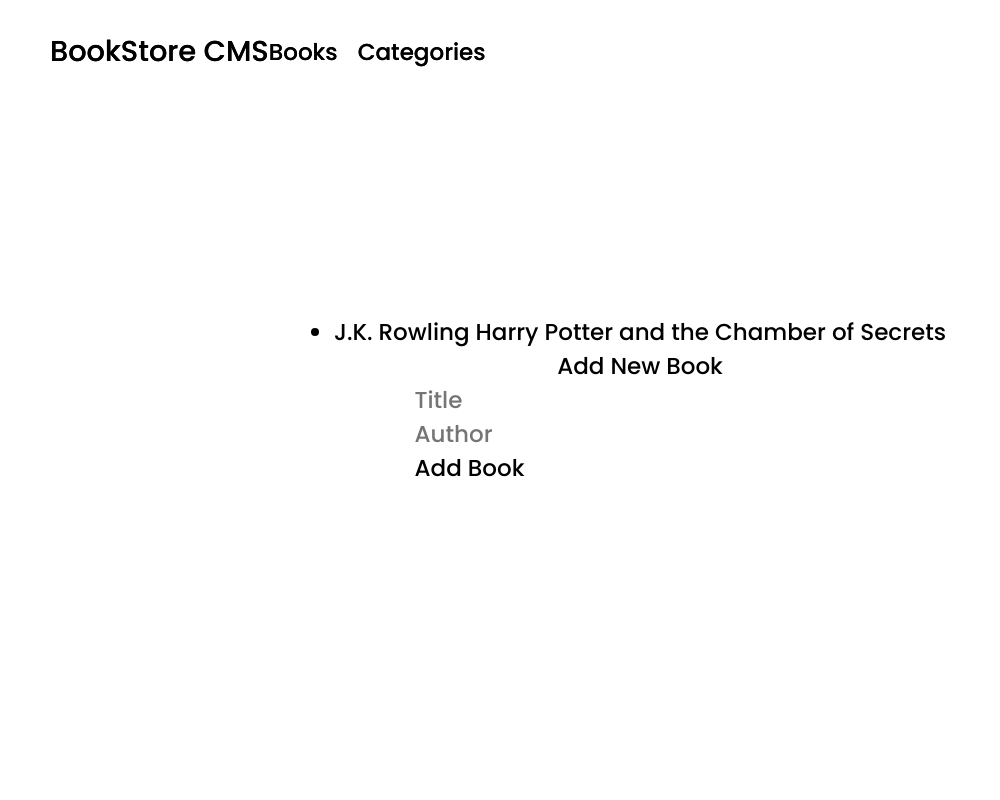
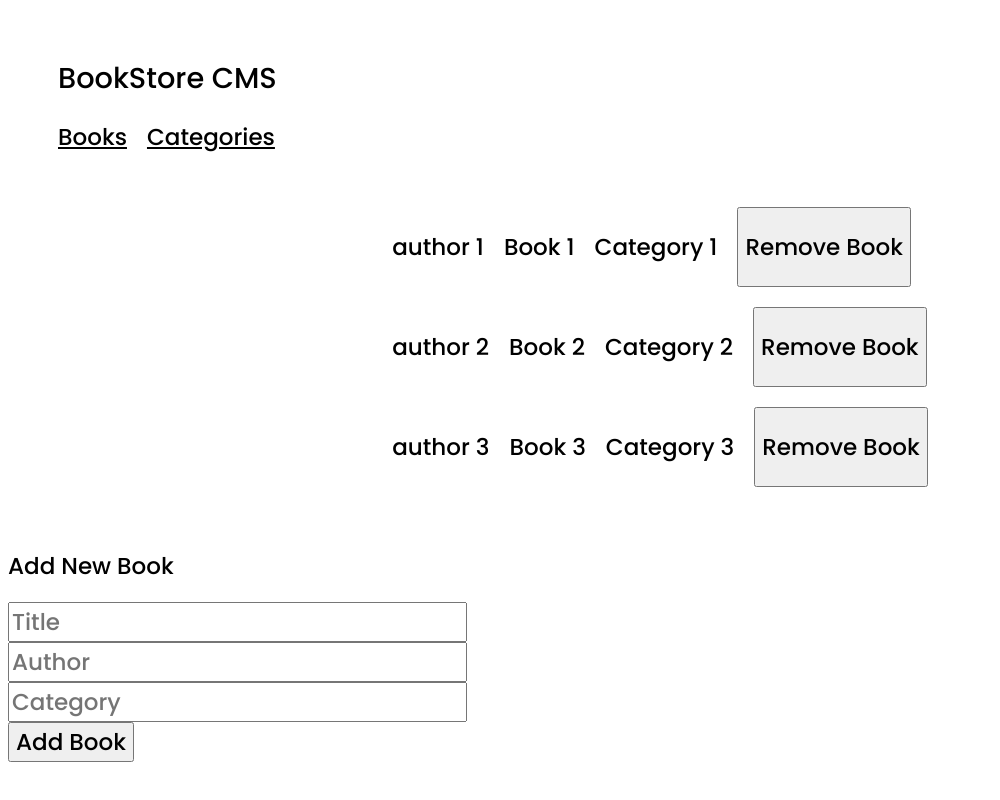
Before and after one commit to deyemiobaa/bookstore, a React (Create React App) app: page / in a window 1280 px wide. Shown: the whole page, without its empty margins (0-1000 px from the left). Built offline with nearby package versions, Linux system fonts and the light colour scheme.

Commit message:
dispatch actions for add, remove Book & categories

```diff
--- a/src/app/App.scss
+++ b/src/app/App.scss
@@ -6,20 +6,19 @@ $font: 500 1.2rem 'Poppins',
   sans-serif;
 
 * {
-  margin: 0;
-  padding: 0;
-  border: 0;
-  background: none;
-  box-sizing: border-box;
-  text-decoration: none;
   font: $font;
   color: $text-color;
 }
 
-.container {
+.book-list {
   display: flex;
   flex-direction: column;
   justify-content: center;
   align-items: center;
-  height: 100vh;
+
+  li {
+    display: flex;
+    column-gap: 20px;
+    margin-bottom: 20px;
+  }
 }
--- a/src/components/book/book-item.js
+++ b/src/components/book/book-item.js
@@ -1,17 +1,31 @@
 import React from 'react';
 import PropTypes from 'prop-types';
+import { useDispatch } from 'react-redux';
+import { removeBook } from '../../redux/books/booksSlice';
 
-const Book = ({ author, title }) => (
-  <li>
-    {author}
-    {' '}
-    {title}
-  </li>
-);
+const Book = ({
+  author, title, category, id,
+}) => {
+  const dispatch = useDispatch();
+  const handleClick = ({ target }) => {
+    const { id } = target;
+    dispatch(removeBook(Number(id)));
+  };
+  return (
+    <li>
+      <p>{author}</p>
+      <p>{title}</p>
+      <p>{category}</p>
+      <button type="button" onClick={handleClick} id={id}>Remove Book</button>
+    </li>
+  );
+};
 
 Book.propTypes = {
   author: PropTypes.string.isRequired,
   title: PropTypes.string.isRequired,
+  category: PropTypes.string.isRequired,
+  id: PropTypes.number.isRequired,
 };
 
 export default Book;
--- a/src/components/form/book-submit.js
+++ b/src/components/form/book-submit.js
@@ -1,34 +1,53 @@
 import React from 'react';
+import { useDispatch } from 'react-redux';
+import { addBook } from '../../redux/books/booksSlice';
 
-class Form extends React.PureComponent {
-  render() {
+const Form = () => {
+  const dispatch = useDispatch();
+  const handleSubmit = (e) => {
+    e.preventDefault();
+    const author = e.target.elements.author.value;
+    const title = e.target.elements.title.value;
+    const category = e.target.elements.category.value;
+    dispatch(addBook({ author, title, category }));
+  };
   return (
-      <>
+    <div>
       <h2>Add New Book</h2>
-        <form action="#">
+      <form onSubmit={handleSubmit}>
         <div className="form-group">
           <input
             type="text"
             className="form-control"
-              id="title"
+            name="title"
             placeholder="Title"
+            required
           />
         </div>
         <div className="form-group">
           <input
             type="text"
             className="form-control"
-              id="author"
+            name="author"
             placeholder="Author"
+            required
+          />
+        </div>
+        <div className="form-group">
+          <input
+            type="text"
+            className="form-control"
+            name="category"
+            placeholder="Category"
+            required
           />
         </div>
         <button type="submit" className="btn btn-primary">
           Add Book
         </button>
       </form>
-      </>
+    </div>
   );
-  }
-}
+};
 
 export default Form;
--- a/src/components/header/nav.scss
+++ b/src/components/header/nav.scss
@@ -6,21 +6,11 @@ $font: 500 1.2rem 'Poppins',
   sans-serif;
 
 * {
-  margin: 0;
-  padding: 0;
-  border: 0;
-  background: none;
-  box-sizing: border-box;
-  text-decoration: none;
   font: $font;
   color: $text-color;
 }
 
 .navigation {
-  display: flex;
-  width: 100%;
-  position: fixed;
-  top: 0;
   padding: $padding 50px;
 }
 
--- a/src/redux/books/books.js
+++ b/src/redux/books/books.js
@@ -1,21 +1,31 @@
-import React from 'react';
+import React, { useEffect } from 'react';
+import { useSelector } from 'react-redux';
 import Book from '../../components/book/book-item';
-import NavBar from '../../components/header/navigation';
 import Form from '../../components/form/book-submit';
+import { selectAllBooks } from './booksSlice';
 
-const Books = () => (
-  <div className="container">
-    <NavBar />
+const Books = () => {
+  const allBooks = useSelector(selectAllBooks);
+  useEffect(() => {
+  }, []);
+  return (
+    <>
       <div className="book-list">
         <ul>
+          {allBooks.map((book) => (
             <Book
-          author="J.K. Rowling"
-          title="Harry Potter and the Chamber of Secrets"
+              id={book.id}
+              key={book.id}
+              author={book.author}
+              title={book.title}
+              category={book.category}
             />
+          ))}
         </ul>
       </div>
       <Form />
-  </div>
+    </>
   );
+};
 
 export default Books;
--- a/src/redux/books/booksSlice.js
+++ b/src/redux/books/booksSlice.js
@@ -1,22 +1,41 @@
 const ADD_BOOK = 'bookstore/books/ADD_BOOK';
 const REMOVE_BOOK = 'bookstore/books/REMOVE_BOOK';
 
-const initialState = [];
-const BookReducer = (state = initialState, action) => {
+const initialState = [
+  {
+    id: 1, author: 'author 1', title: 'Book 1', category: 'Category 1',
+  },
+  {
+    id: 2, author: 'author 2', title: 'Book 2', category: 'Category 2',
+  },
+  {
+    id: 3, author: 'author 3', title: 'Book 3', category: 'Category 3',
+  },
+];
+const BookReducer = (allBooks = initialState, action) => {
   switch (action.type) {
     case ADD_BOOK: {
-      return [...state, action.payload];
+      const id = allBooks.length + 1;
+      const newBook = {
+        ...action.payload,
+        id,
+      };
+      return [...allBooks, newBook];
     }
     case REMOVE_BOOK: {
-      return state.filter((book) => book.id !== action.payload);
+      return allBooks.filter((book) => book.id !== action.payload);
     }
     default: {
-      return state;
+      return allBooks;
     }
   }
 };
 
+// action creators
 export const addBook = (book) => ({ type: ADD_BOOK, payload: book });
 export const removeBook = (id) => ({ type: REMOVE_BOOK, payload: id });
 
+// selectors
+export const selectAllBooks = (state) => state.allBooks;
+
 export default BookReducer;
--- a/src/redux/categories/categories.js
+++ b/src/redux/categories/categories.js
@@ -1,11 +1,16 @@
 import React from 'react';
-import NavBar from '../../components/header/navigation';
+import { useSelector, useDispatch } from 'react-redux';
+import { status } from './categoriesSlice';
 
-const Categories = () => (
-  <div className="container">
-    <NavBar />
-    <button type="button">Check status</button>
-  </div>
-);
+const Categories = () => {
+  const text = useSelector((state) => state.categories);
+  const dispatch = useDispatch();
 
+  return (
+    <div className="container">
+      <button type="button" onClick={() => dispatch(status())}>Check status</button>
+      <p>{text}</p>
+    </div>
+  );
+};
 export default Categories;
--- a/src/redux/categories/categoriesSlice.js
+++ b/src/redux/categories/categoriesSlice.js
@@ -4,7 +4,7 @@ const initialState = [];
 const CategoryReducer = (state = initialState, action) => {
   switch (action.type) {
     case STATUS: {
-      return action.payload;
+      return 'Page Under Construction';
     }
     default: {
       return state;
@@ -12,6 +12,6 @@ const CategoryReducer = (state = initialState, action) => {
   }
 };
 
-export const status = () => ({ type: STATUS, payload: 'Page Under Construction' });
+export const status = () => ({ type: STATUS });
 
 export default CategoryReducer;
```
Lines whose indentation alone changed are shown as unchanged.
